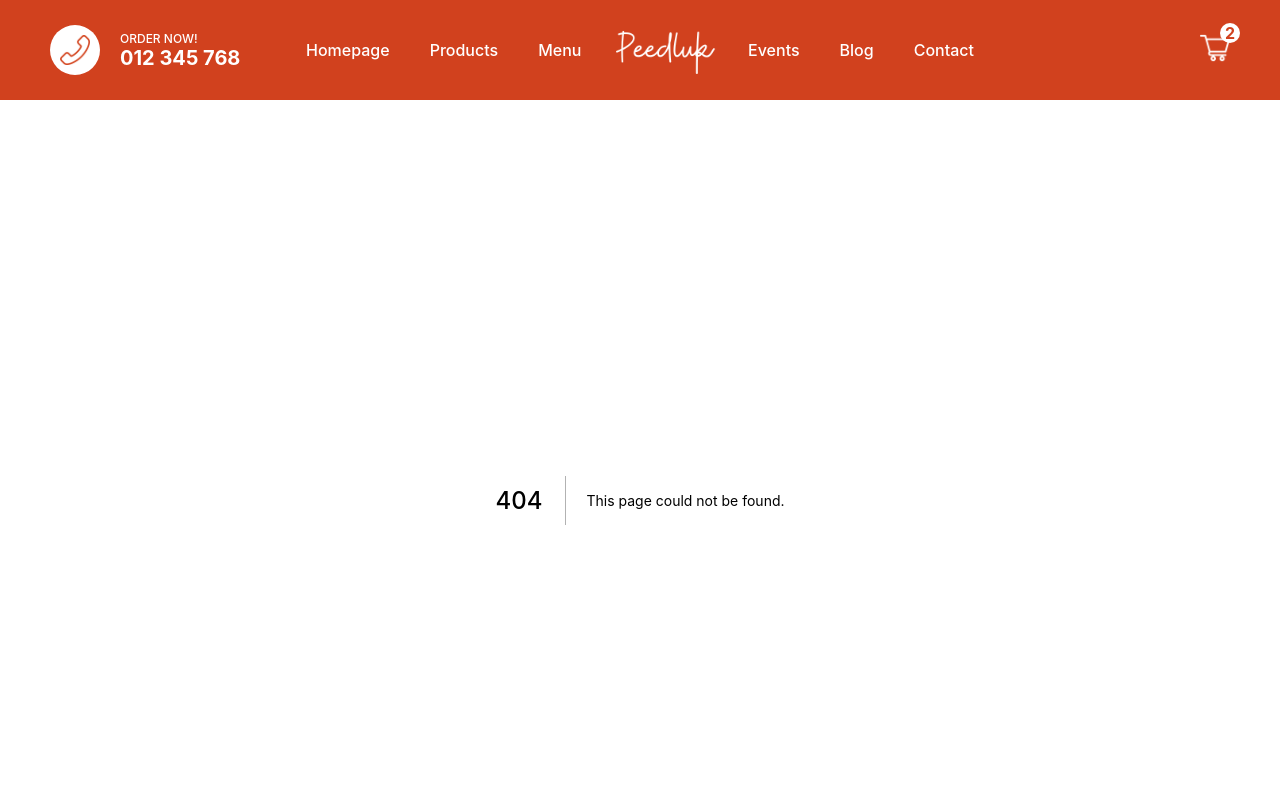
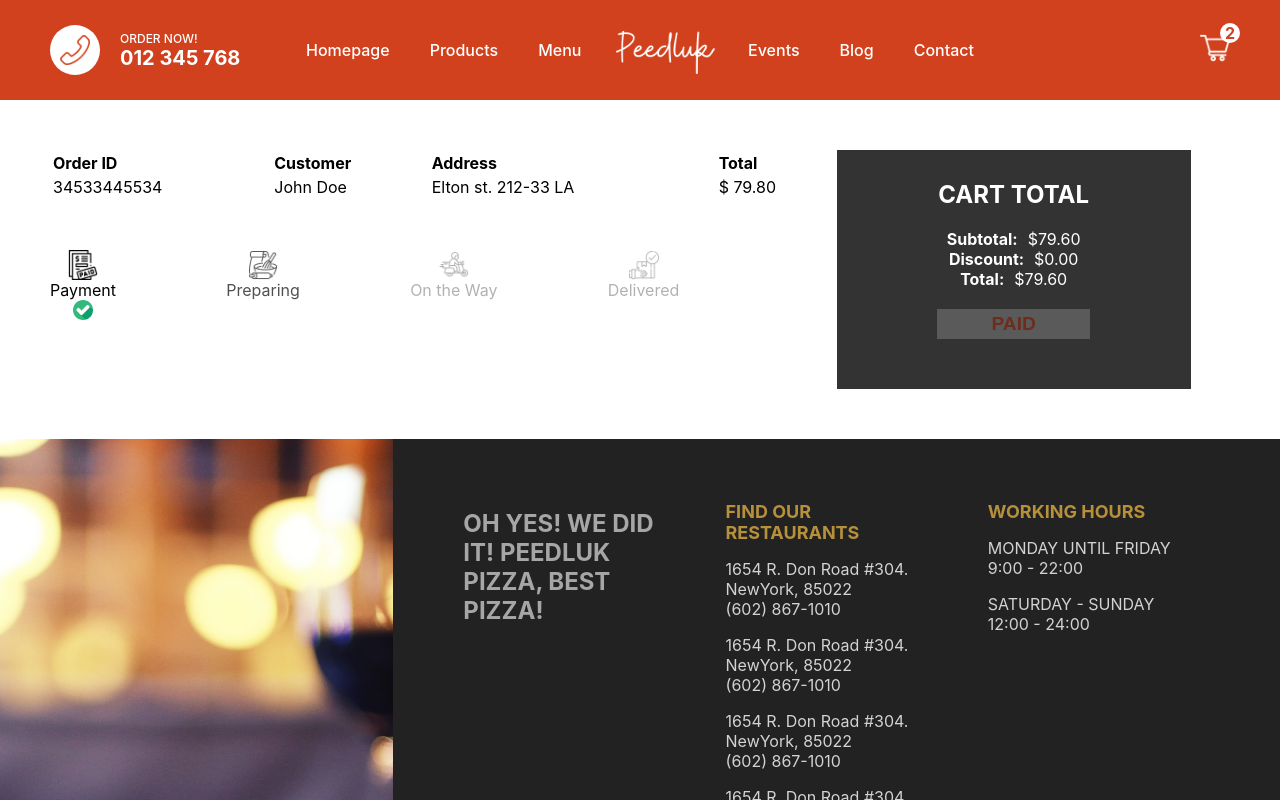
Before and after one commit to kuldp18/peedluk-pizza, a Next.js app: page /orders/1 in a window 1280 px wide. Before the commit this address had no page. Shown: the top 800 px of the page. Built offline with nearby package versions, Linux system fonts and the light colour scheme.

Commit message:
added Order page

```diff
--- /dev/null
+++ b/pages/orders/[id].jsx
@@ -0,0 +1,119 @@
+import Image from 'next/image';
+import styles from '../../styles/Order.module.css';
+
+const Order = () => {
+  const status = 0;
+
+  const statusClass = (index) => {
+    if (index - status < 1) return styles.done;
+    if (index - status === 1) return styles.inProgress;
+    if (index - status > 1) return styles.undone;
+  };
+  return (
+    <div className={styles.container}>
+      <div className={styles.left}>
+        <div className={styles.row}>
+          <table className={styles.table}>
+            <thead>
+              <tr className={styles.tr}>
+                <th>Order ID</th>
+                <th>Customer</th>
+                <th>Address</th>
+                <th>Total</th>
+              </tr>
+            </thead>
+            <tbody>
+              <tr>
+                <td>
+                  <span className={styles.id}>34533445534</span>
+                </td>
+                <td>
+                  <span className={styles.name}>John Doe</span>
+                </td>
+                <td>
+                  <span className={styles.address}>Elton st. 212-33 LA</span>
+                </td>
+                <td>
+                  <span className={styles.total}>$ 79.80</span>
+                </td>
+              </tr>
+            </tbody>
+          </table>
+        </div>
+        <div className={styles.row}>
+          <div className={statusClass(0)}>
+            <Image alt="" src="/img/paid.png" width={30} height={30} />
+            <span>Payment</span>
+            <div className={styles.checkedIcon}>
+              <Image
+                alt=""
+                className={styles.checkedButton}
+                src="/img/checked.png"
+                width={20}
+                height={20}
+              />
+            </div>
+          </div>
+          <div className={statusClass(1)}>
+            <Image alt="" src="/img/bake.png" width={30} height={30} />
+            <span>Preparing</span>
+            <div className={styles.checkedIcon}>
+              <Image
+                alt=""
+                className={styles.checkedButton}
+                src="/img/checked.png"
+                width={20}
+                height={20}
+              />
+            </div>
+          </div>
+          <div className={statusClass(2)}>
+            <Image alt="" src="/img/bike.png" width={30} height={30} />
+            <span>On the Way</span>
+            <div className={styles.checkedIcon}>
+              <Image
+                alt=""
+                className={styles.checkedButton}
+                src="/img/checked.png"
+                width={20}
+                height={20}
+              />
+            </div>
+          </div>
+          <div className={statusClass(3)}>
+            <Image alt="" src="/img/delivered.png" width={30} height={30} />
+            <span>Delivered</span>
+            <div className={styles.checkedIcon}>
+              <Image
+                alt=""
+                className={styles.checkedButton}
+                src="/img/checked.png"
+                width={20}
+                height={20}
+              />
+            </div>
+          </div>
+        </div>
+      </div>
+      <div className={styles.right}>
+        <div className={styles.wrapper}>
+          <h2 className={styles.title}>CART TOTAL</h2>
+          <div className={styles.totalText}>
+            <b className={styles.totalTextTitle}>Subtotal:</b>$79.60
+          </div>
+          <div className={styles.totalText}>
+            <b className={styles.totalTextTitle}>Discount:</b>$0.00
+          </div>
+          <div className={styles.totalText}>
+            <b className={styles.totalTextTitle}>Total:</b>$79.60
+          </div>
+          <button className={styles.button} disabled>
+            PAID
+          </button>
+        </div>
+      </div>
+    </div>
+  );
+};
+
+export default Order;
--- /dev/null
+++ b/styles/Order.module.css
@@ -0,0 +1,90 @@
+.container {
+  padding: 50px;
+  display: flex;
+}
+
+.left {
+  flex: 2;
+}
+
+.table {
+  width: 100%;
+  text-align: left;
+  margin-bottom: 50px;
+}
+
+.row:last-child {
+  width: 80%;
+  display: flex;
+  justify-content: space-between;
+}
+
+.done {
+  display: flex;
+  flex-direction: column;
+  align-items: center;
+}
+.inProgress {
+  display: flex;
+  flex-direction: column;
+  align-items: center;
+  animation: inProgress 1s ease infinite alternate;
+}
+
+@keyframes inProgress {
+  from {
+    opacity: 0;
+  }
+  to {
+    opacity: 1;
+  }
+}
+.undone {
+  display: flex;
+  flex-direction: column;
+  align-items: center;
+  opacity: 0.3;
+}
+
+.undone .checkedIcon,
+.inProgress .checkedIcon {
+  display: none;
+}
+
+.right {
+  flex: 1;
+}
+.wrapper {
+  width: 90%;
+  max-height: 300px;
+  background-color: #333;
+  padding: 50px;
+  padding-top: 10px;
+  display: flex;
+  flex-direction: column;
+  justify-content: space-between;
+  align-items: center;
+  color: white;
+}
+
+.totalTextTitle {
+  margin-right: 10px;
+}
+
+.button {
+  background-color: white;
+  height: 30px;
+  color: #d1411e;
+  font-weight: bold;
+  margin-top: 20px;
+  font-size: 1.2rem;
+  border: none;
+  outline: none;
+  width: 60%;
+}
+.button:disabled {
+  background-color: rgb(117, 117, 117);
+  color: #96290e;
+  cursor: not-allowed;
+  opacity: 0.6;
+}
```
